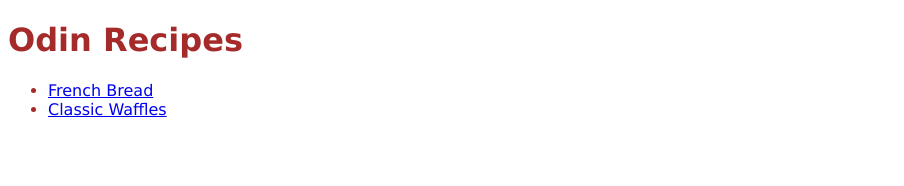
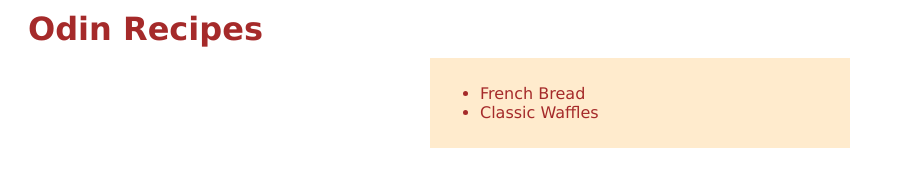
Before and after one commit to opowell28/odin-recipes, a plain HTML site: page index.html in a window 1280 px wide. Shown: the whole page, without its empty margins (0-904 px from the left). Drawn offline with Linux system fonts and the light colour scheme.

Commit message:
Adjust padding throughout site

```diff
--- a/index.html
+++ b/index.html
@@ -9,9 +9,11 @@
 <body>
     <h1>Odin Recipes</h1>
 
-    <ul class="links">
-        <li><a href="./recipes/french-bread.html">French Bread</a></li>
-        <li><a href="./recipes/classic-waffles.html">Classic Waffles</a></li>
-    </ul>
+    <div class="link-container">
+        <ul class="links">
+            <li><a href="./recipes/french-bread.html">French Bread</a></li>
+            <li><a href="./recipes/classic-waffles.html">Classic Waffles</a></li>
+        </ul>
+    </div>
 </body>
 </html>
--- a/styles/styles.css
+++ b/styles/styles.css
@@ -4,12 +4,31 @@ html {
 
 h1 {
     color: brown;
+    margin: 10px 0 10px 20px;
 }
 
 .links {
     color: brown;
 }
 
+a {
+    text-decoration: none;
+    color: brown;
+}
+
 em {
     color: blueviolet;
 }
+
+.link-container {
+    background-color: blanchedalmond;
+    width: 400px;
+    height: auto;
+    margin: 0 auto;
+    padding: 10px;
+}
+
+.recipe-container {
+    /* display: block; */
+    padding: 40px;
+}
```
Also changed, not shown: recipes/classic-waffles.html (+3 -0 lines), recipes/french-bread.html (+2 -0 lines), recipes/no-yeast-bread.html (+2 -0 lines).
